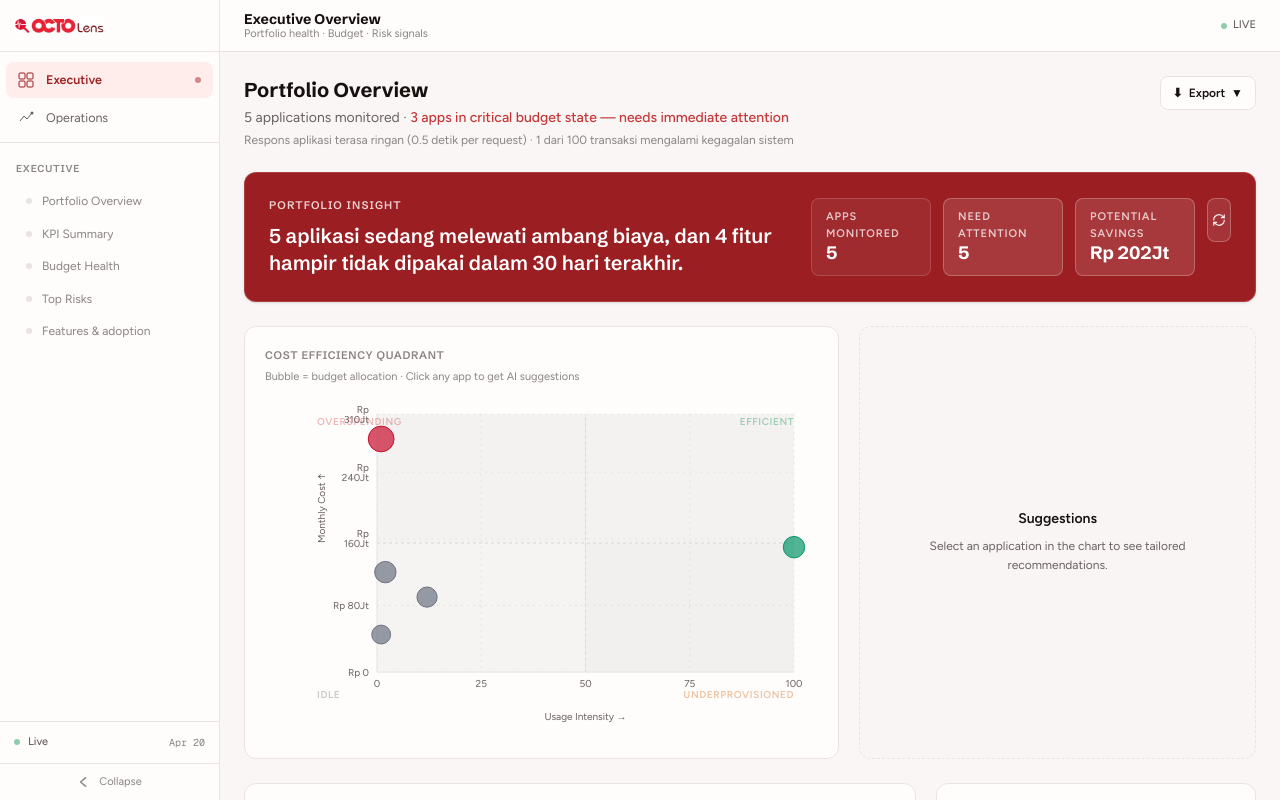
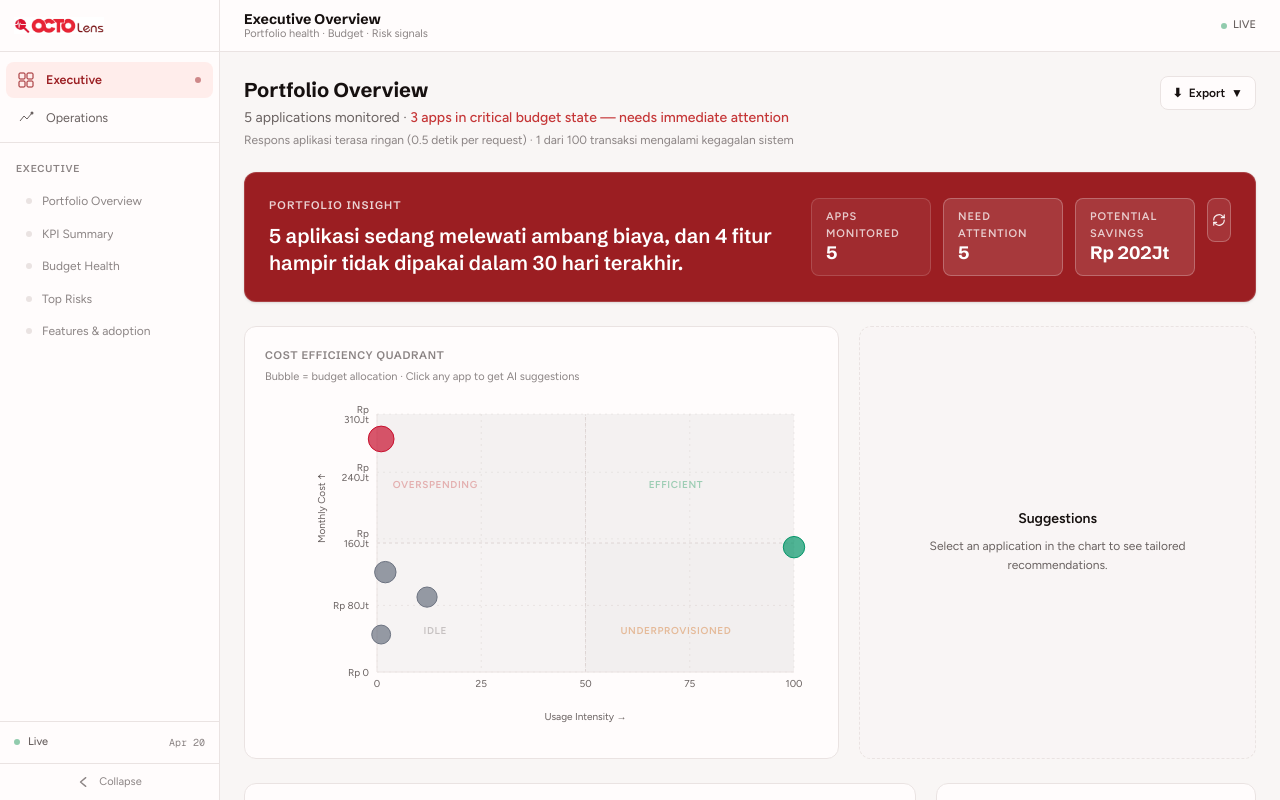
Before and after one commit to satriadhm/octo-lens, a Next.js app: page / in a window 1280 px wide. Built offline with nearby package versions, Linux system fonts and the light colour scheme.

Commit message:
fix: improvement

```diff
--- a/app/components/executive/CostEfficiencyQuadrant.tsx
+++ b/app/components/executive/CostEfficiencyQuadrant.tsx
@@ -199,16 +199,16 @@ export function CostEfficiencyQuadrant({
         className="pointer-events-none absolute inset-0 pl-[52px] pr-6 pb-9 pt-4 grid grid-cols-2 grid-rows-2 gap-1"
         aria-hidden
       >
-        <div className="flex items-start justify-start min-h-0">
+        <div className="flex items-center justify-center min-h-0 min-w-0 text-center">
           <QuadrantLabel tone="danger">OVERSPENDING</QuadrantLabel>
         </div>
-        <div className="flex items-start justify-end min-h-0">
+        <div className="flex items-center justify-center min-h-0 min-w-0 text-center">
           <QuadrantLabel tone="ok">EFFICIENT</QuadrantLabel>
         </div>
-        <div className="flex items-end justify-start min-h-0">
+        <div className="flex items-center justify-center min-h-0 min-w-0 text-center">
           <QuadrantLabel tone="muted">IDLE</QuadrantLabel>
         </div>
-        <div className="flex items-end justify-end min-h-0">
+        <div className="flex items-center justify-center min-h-0 min-w-0 text-center">
           <QuadrantLabel tone="warn">UNDERPROVISIONED</QuadrantLabel>
         </div>
       </div>
```
